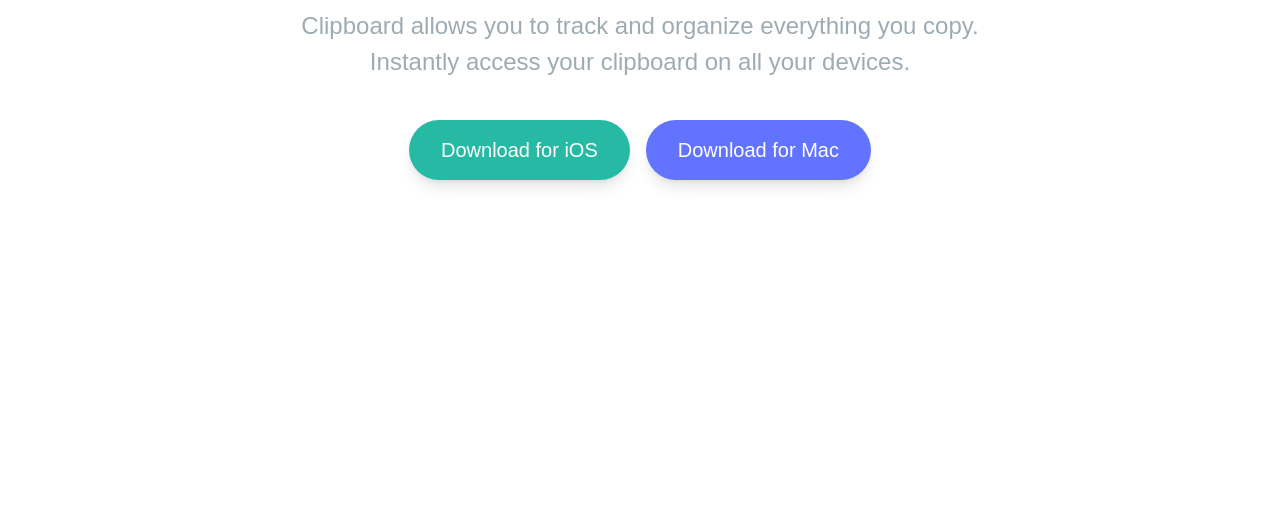
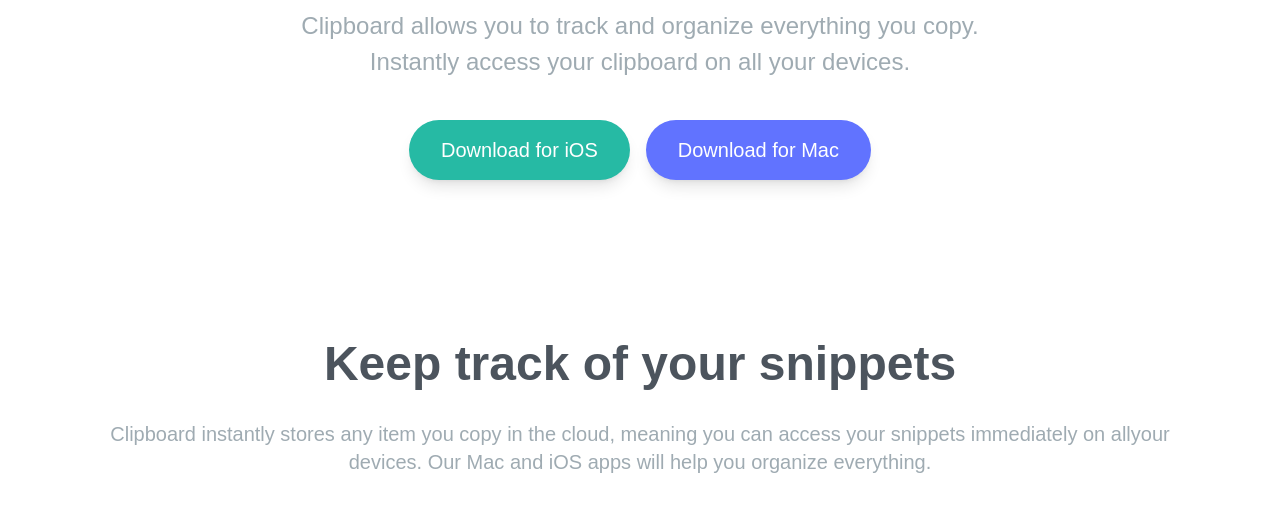
Before and after one commit to maxymlyskov/clipboard, a website: page index.html in a window 1280 px wide. Shown: the part 389-900 px from the top of the page. Before the commit the page ends 800 px from the top, so only its background shows below. Drawn offline with Linux system fonts and the light colour scheme; a web font is replaced by a local one.

Commit message:
Added snippets section & using directives.

```diff
--- a/index.html
+++ b/index.html
@@ -44,6 +44,16 @@
         </div>
       </div>
     </section>
+    <section id="snippets">
+      <div class="section-container my-20 px-10">
+        <h3>
+          Keep track of your snippets
+        </h3>
+        <p class="max-w-3xl mx-auto mb-24 text-xl leading-9 text-center text-grayishBlue">
+          Clipboard instantly stores any item you copy in the cloud, meaning you can access your snippets immediately on allyour devices. Our Mac and iOS apps will help you organize everything.
+        </p>
+      </div>
+    </section>
 
 
   </body>
```
